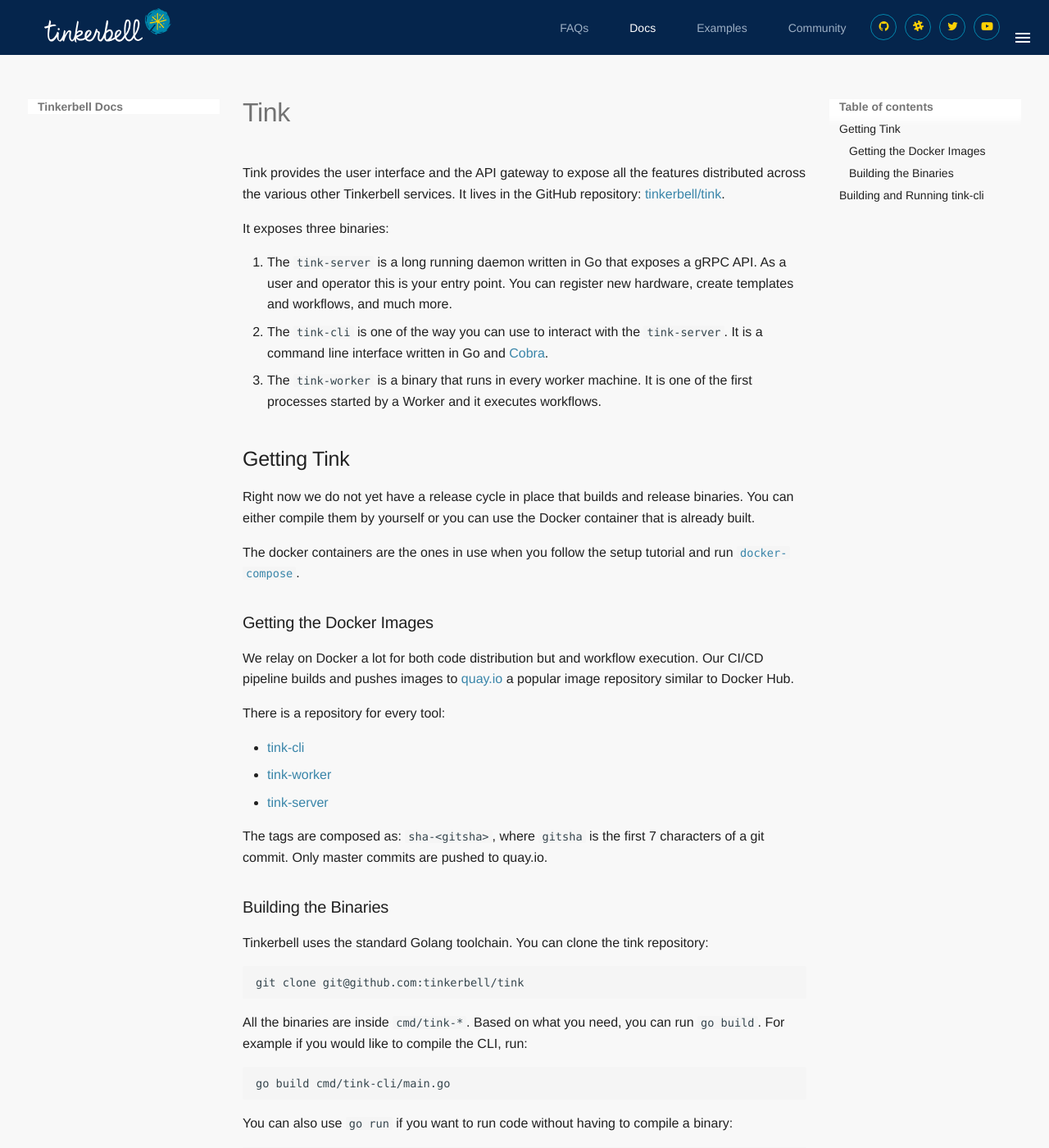
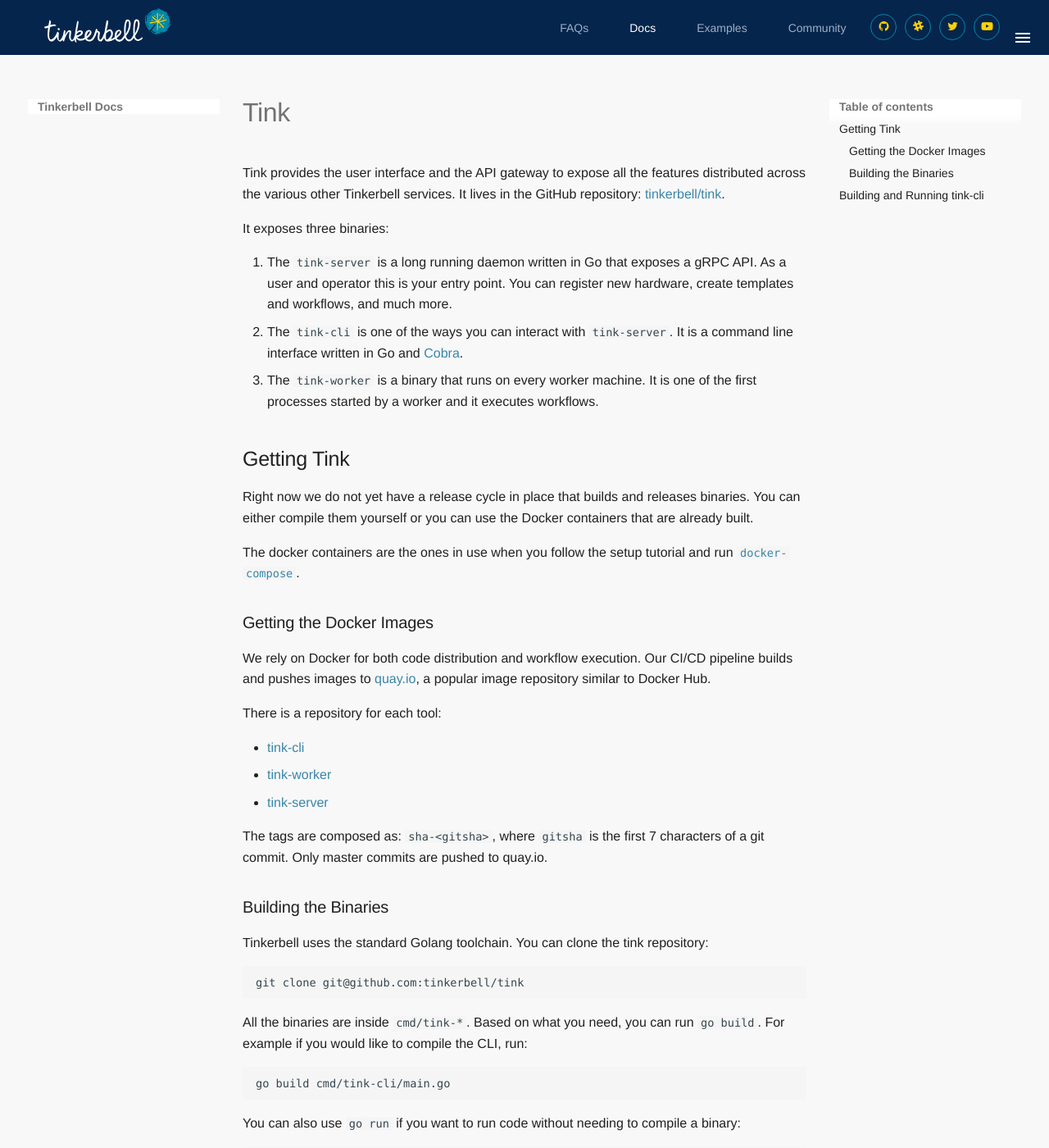
Before and after one commit to tinkerbell/tinkerbell-docs, an MkDocs documentation site: the page built from docs/services/tink.md, in a window 1280 px wide and 1400 px high. Shown: the whole window at 82% size. Built offline with MkDocs 1.6.1 and Material for MkDocs 9.7.7, drawn with Linux system fonts in a browser that asks for light colours; some web fonts are replaced; some of the changed text lies outside the part shown.

Commit message:
Update tink.md
This commit fixes a few grammatical and typographical errors and makes some minor adjustments to some of the sentences to improve their overall flow and structure.

Signed-off-by: c22 <c22@users.noreply.github.com>

````diff
--- a/docs/services/tink.md
+++ b/docs/services/tink.md
@@ -10,21 +10,20 @@
 It exposes three binaries:
 
 1. The `tink-server` is a long running daemon written in Go that exposes a gRPC API. As a user and operator this is your entry point. You can register new hardware, create templates and workflows, and much more.
-2. The `tink-cli` is one of the way you can use to interact with the `tink-server`. It is a command line interface written in Go and [Cobra](https://github.com/spf13/cobra).
-3. The `tink-worker` is a binary that runs in every worker machine. It is one of the first processes started by a Worker and it executes workflows.
+2. The `tink-cli` is one of the ways you can interact with `tink-server`. It is a command line interface written in Go and [Cobra](https://github.com/spf13/cobra).
+3. The `tink-worker` is a binary that runs on every worker machine. It is one of the first processes started by a worker and it executes workflows.
 
 ## Getting Tink
 
-Right now we do not yet have a release cycle in place that builds and release binaries. You can either compile them by yourself or you can use the Docker container that is already built.
+Right now we do not yet have a release cycle in place that builds and releases binaries. You can either compile them yourself or you can use the Docker containers that are already built.
 
 The docker containers are the ones in use when you follow the setup tutorial and run [`docker-compose`](https://github.com/tinkerbell/tink/blob/master/deploy/docker-compose.yml#L4).
 
 ### Getting the Docker Images
 
-We relay on Docker a lot for both code distribution but and workflow execution. Our CI/CD pipeline builds and pushes images to
-[quay.io](https://quay.io/tinkerbell) a popular image repository similar to Docker Hub.
+We rely on Docker for both code distribution and workflow execution. Our CI/CD pipeline builds and pushes images to [quay.io](https://quay.io/tinkerbell), a popular image repository similar to Docker Hub.
 
-There is a repository for every tool:
+There is a repository for each tool:
 
 - [tink-cli](https://quay.io/repository/tinkerbell/tink-cli?tab=tags)
 - [tink-worker](https://quay.io/repository/tinkerbell/tink-worker?tab=tags)
@@ -46,7 +45,7 @@
 go build cmd/tink-cli/main.go
 ```
 
-You can also use `go run` if you want to run code without having to compile a binary:
+You can also use `go run` if you want to run code without needing to compile a binary:
 
 ```
 go run cmd/tink-server/main.go
@@ -54,7 +53,7 @@
 
 ## Building and Running `tink-cli`
 
-One use case of the binaries, is if you want to run the `tink-cli` binary on the Provisioner, outside the `tink-server` container. This simplifies the CLI command usage.
+One use case of the binaries is when you want to run the `tink-cli` binary on the Provisioner, outside the `tink-server` container. This simplifies CLI command usage.
 
 Prerequisites:
 
@@ -74,12 +73,12 @@
 $ go build -o tink cmd/tink-cli/main.go
 ```
 
-All the traffic between Tinkerbell services is encrypted via TLS, so before running any `tink` commands there are two environment variables that authenticate the CLI to the `tink-server`. The `tink-server` entry point is 127.0.0.1 and exposes ports 42113 and 42114.
+All the traffic between Tinkerbell services is encrypted via TLS, so before running any `tink` commands there are two environment variables that authenticate the CLI to the `tink-server`. The `tink-server` entry point is 127.0.0.1 and is exposed on ports 42113 and 42114.
 
 - `TINKERBELL_CERT_URL=http://127.0.0.1:42114/cert`
 - `TINKERBELL_GRPC_AUTHORITY=127.0.0.1:42113`
 
-NOTE: In a real environment every person that as access to the host and ports can authenticate and use `tink-server`.
+NOTE: In a real environment, every person that has access to the host and ports can authenticate and use `tink-server`.
 
 You can export them as environment variables or you can run them in-line as part of the `tink` command.
 
````
